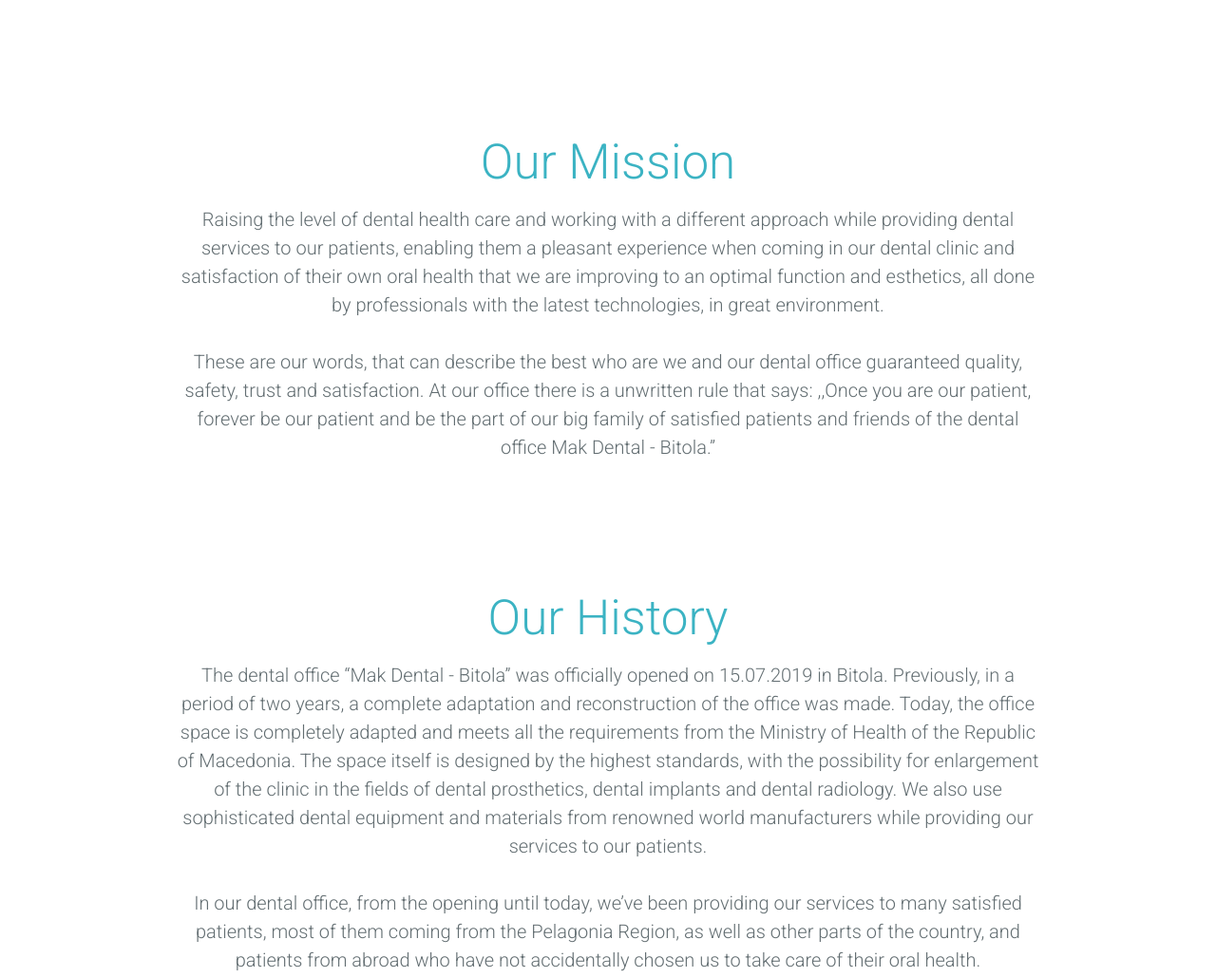
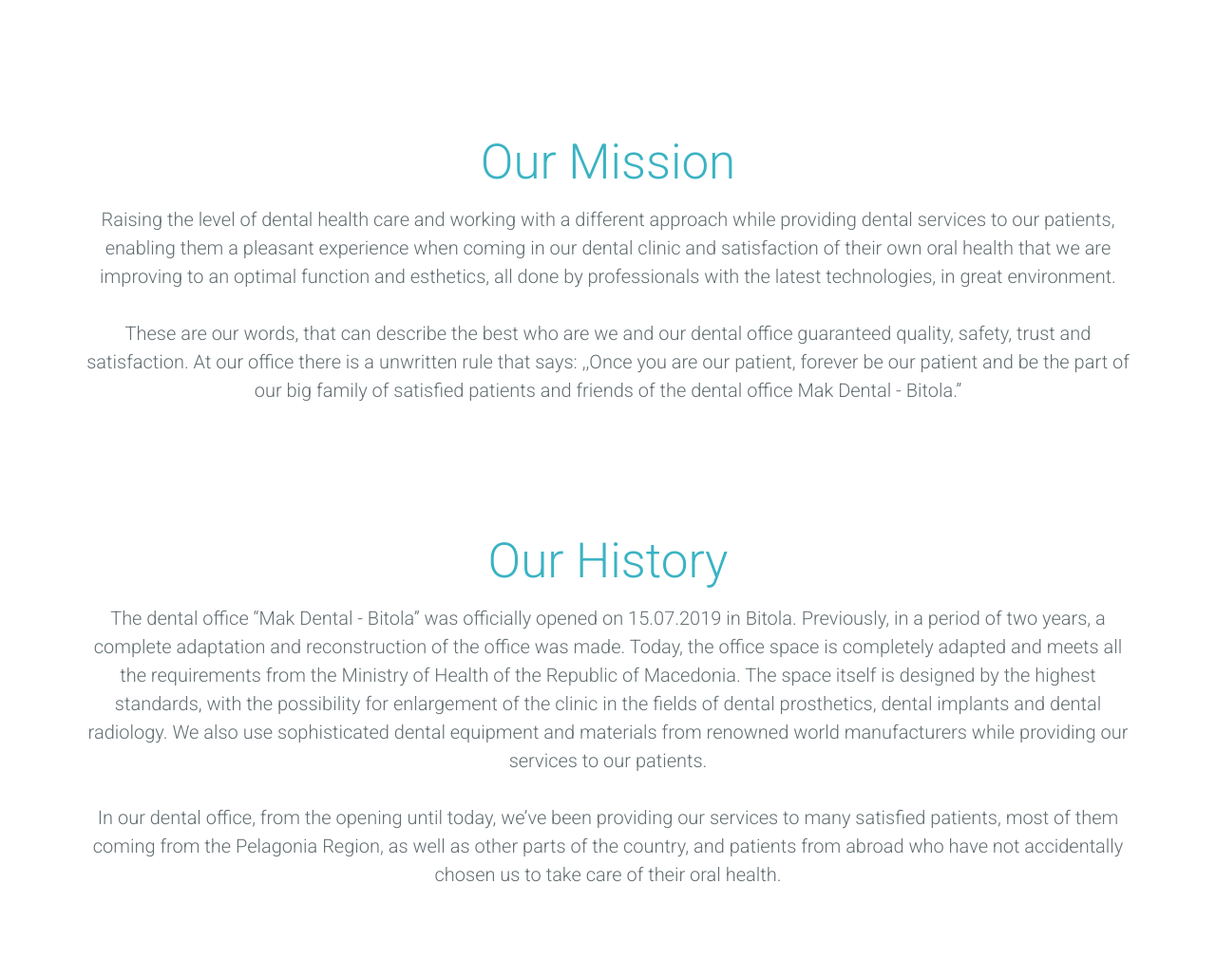
Before and after one commit to sedc-codecademy/sp2020-cp04-mkd, a plain HTML site: page src/pages/aboutUs-en.html in a window 1280 px wide. Shown: the part 720-1749 px from the top of the page at 95% size. Drawn offline with nearby package versions, Linux system fonts and the light colour scheme.

Commit message:
removing body padding form aboout us and blog page

```diff
--- a/src/css/aboutUs-en.css
+++ b/src/css/aboutUs-en.css
@@ -156,10 +156,10 @@ nav {
   color: #636e72;
 }
 
-.text-padding {
+/* .text-padding {
   padding-left: 200px;
   padding-right: 200px;
-}
+} */
 
 .team-img {
   width: 20vw;
--- a/src/pages/aboutUs-en.html
+++ b/src/pages/aboutUs-en.html
@@ -75,7 +75,7 @@
       </div>
     </nav>
 
-    <div class="container-fluid my-container">
+    <!-- <div class="container-fluid my-container"> -->
       <!-- HERO -->
       <div class="row no-gutters hero">
         <div class="col-md-12 hero__box">
@@ -92,16 +92,15 @@
             <button id="appointment-btn">Make an appointment</button>
           </div>
         </div>
-      </div>
+      <!-- </div> -->
     </div>
     <br />
     <br />
 
     <!-- Our Mission -->
+    <div class="container">
     <div class="row">
-      <div
-        class="col my-col bef-aft d-flex justify-content-center align-items-center"
-      >
+      <div class="col my-col bef-aft d-flex justify-content-center align-items-center">
         Our Mission
       </div>
     </div>
@@ -340,6 +339,7 @@
         </div>
       </div>
     </div>
+    </div>
 
     <br /><br /><br /><br /><br /><br /><br /><br />
     <!-- Footer -->
```
Also changed, not shown: src/pages/blog.html (+2 -0 lines).
